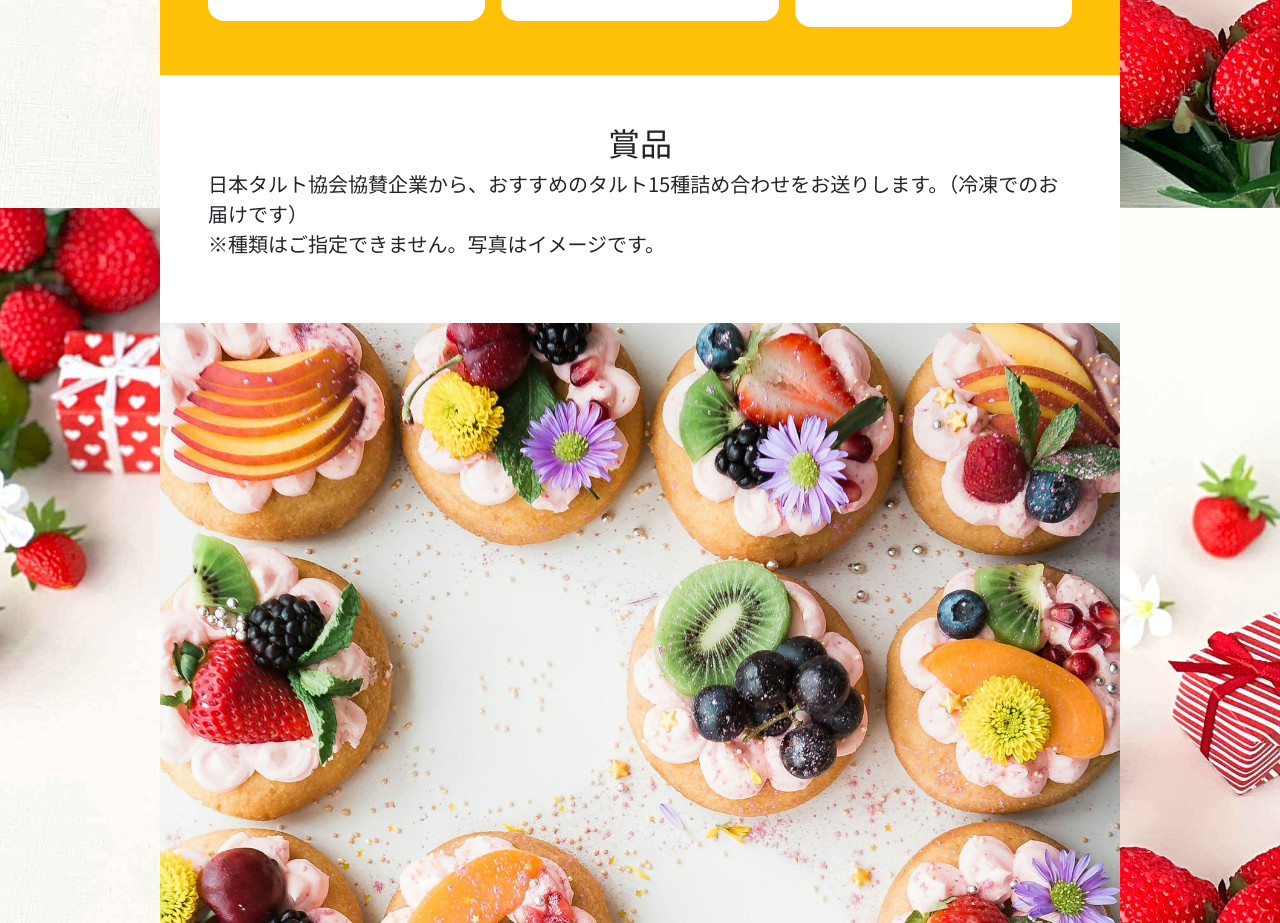
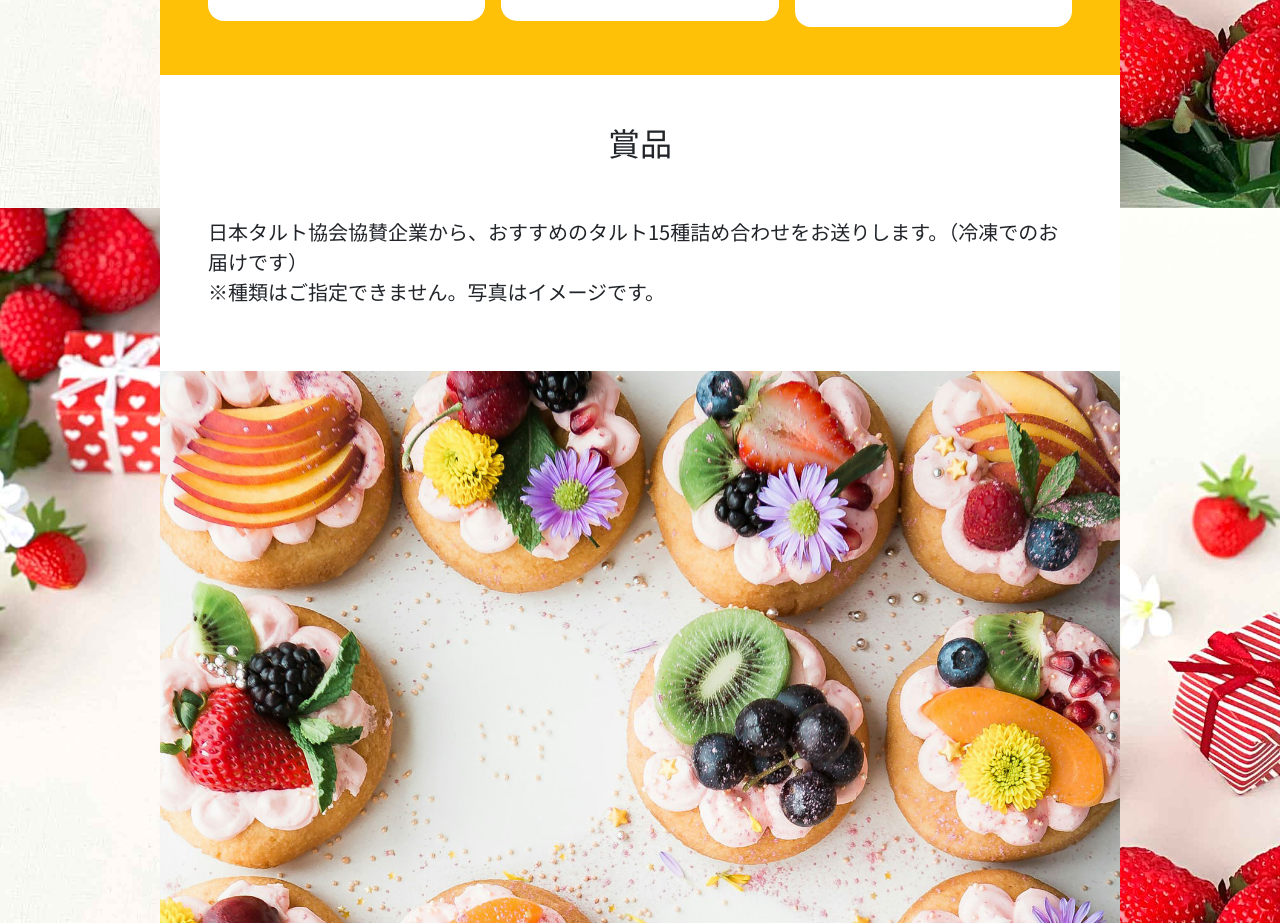
Before and after one commit to katayamakyouka/tart2022, a plain HTML site: page index.html in a window 1280 px wide. Shown: the part 3195-4118 px from the top of the page. Drawn offline with nearby package versions, Linux system fonts and the light colour scheme.

Commit message:
Update index.html

```diff
--- a/index.html
+++ b/index.html
@@ -97,7 +97,7 @@
       </section>
       <section id="item">
         <div class="container container-camp p-5 bg-white">
-            <h2 class="pd-5 text-center">賞品</h2>
+            <h2 class="pb-5 text-center">賞品</h2>
             <p>日本タルト協会協賛企業から、おすすめのタルト15種詰め合わせをお送りします。（冷凍でのお届けです）<br>
             ※種類はご指定できません。写真はイメージです。</p>
         </div>
```
